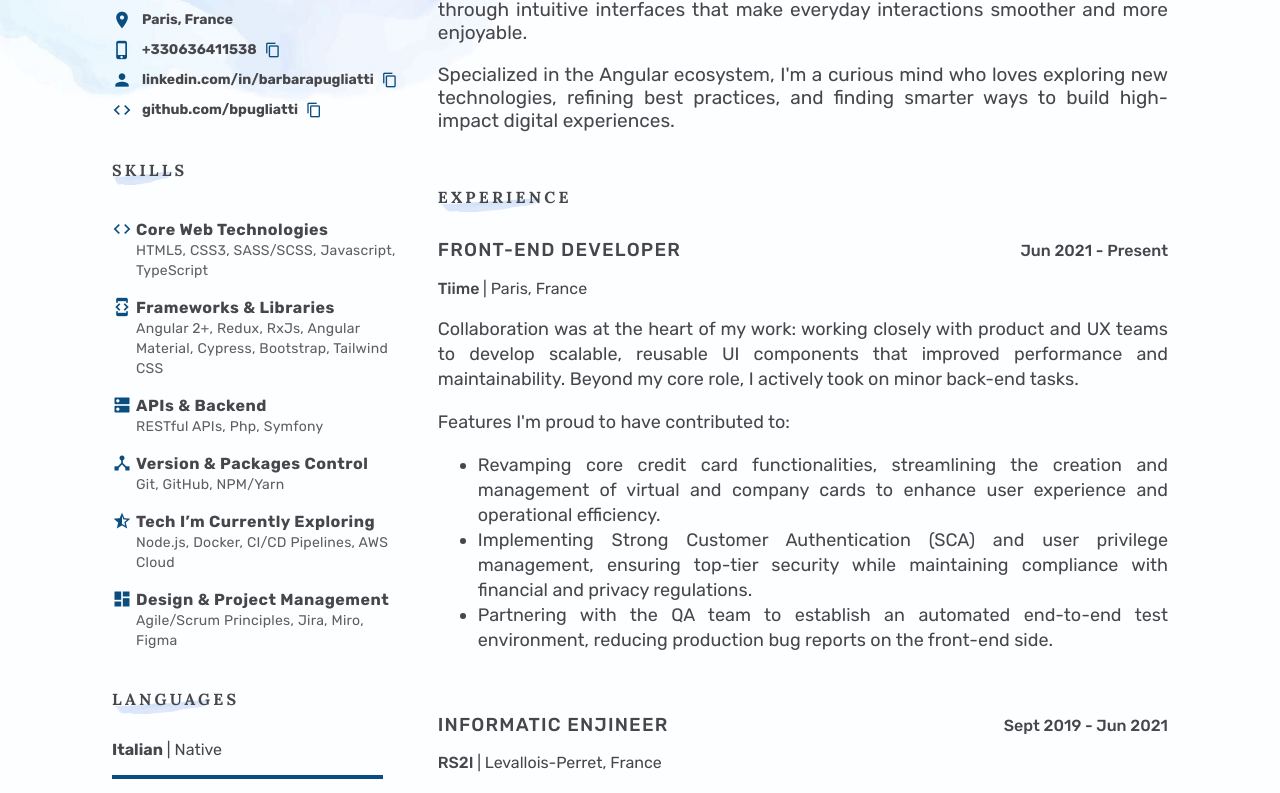
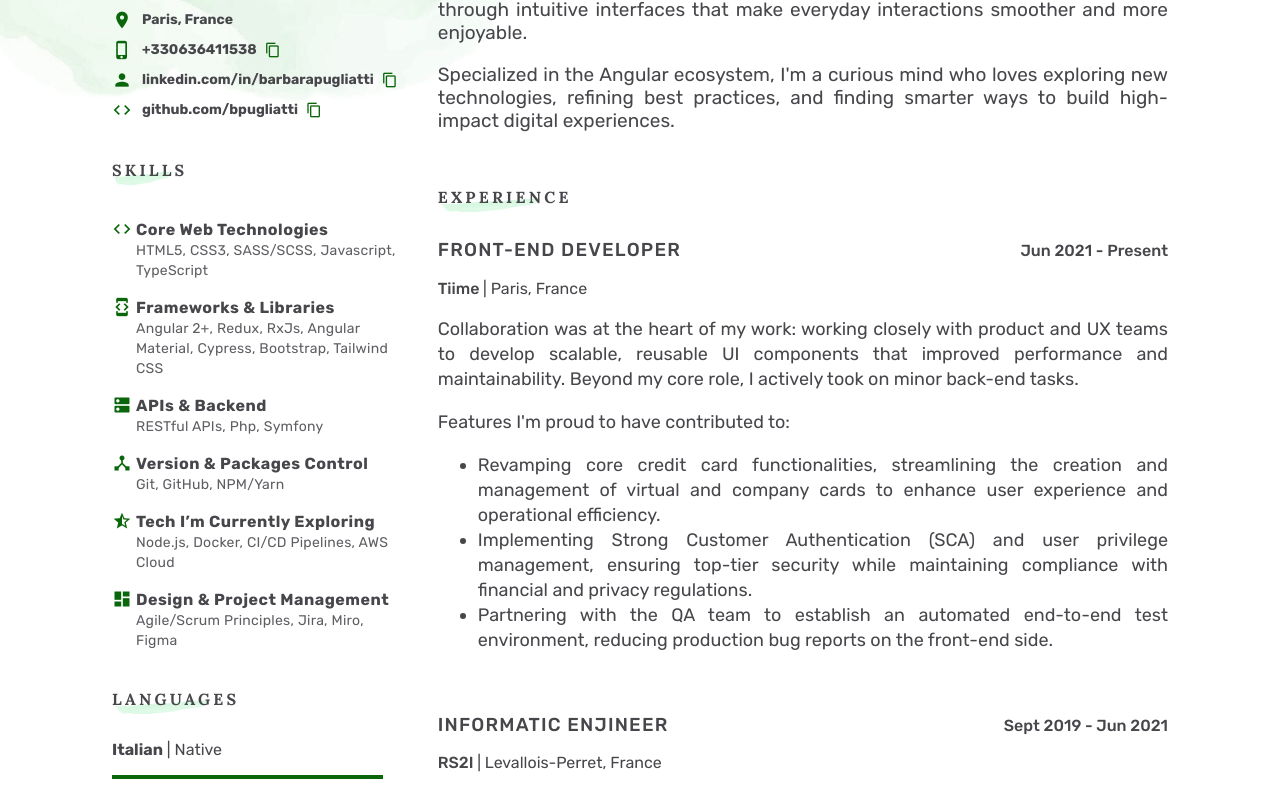
Before and after one commit to bpugliatti/personal-website, an Angular app: page /1/home in a window 1280 px wide. Shown: the part 464-1257 px from the top of the page. Built offline with nearby package versions, Linux system fonts and the light colour scheme.

Commit message:
feat: add green color variant

```diff
--- a/src/app/components/resume-container/resume-container.component.scss
+++ b/src/app/components/resume-container/resume-container.component.scss
@@ -20,6 +20,18 @@
     background-size: 1200px;
     .category-title {
       background: url("../../../../public/illus/watercolor-line-blue.png")
+        no-repeat;
+      background-size: 70% 50%;
+      background-position: 5% 110%;
+    }
+  }
+  &.green {
+    background: custom-theme.get-green(99)
+      url("../../../../public/illus/watercolor-angle-top-green.png") no-repeat;
+    background-position: -150px -250px;
+    background-size: 1200px;
+    .category-title {
+      background: url("../../../../public/illus/watercolor-line-green.png")
         no-repeat;
       background-size: 70% 50%;
       background-position: 5% 110%;
--- a/src/app/core/enum/themes.enum.ts
+++ b/src/app/core/enum/themes.enum.ts
@@ -1,5 +1,6 @@
 export enum Themes {
-  Pink = 'pink',
-  Blue = 'blue',
-  Monochrome = 'monochrome',
+  PINK = 'pink',
+  BLUE = 'blue',
+  MONOCHROME = 'monochrome',
+  GREEN = 'green',
 }
--- a/src/app/core/services/themes.service.ts
+++ b/src/app/core/services/themes.service.ts
@@ -7,7 +7,7 @@ import { Themes } from '../enum/themes.enum';
 })
 export class ThemesService {
   private readonly themeKey = 'selectedTheme';
-  private currentTheme = new BehaviorSubject<Themes>(Themes.Blue);
+  private currentTheme = new BehaviorSubject<Themes>(Themes.GREEN);
 
   setTheme(theme: Themes): void {
     localStorage.setItem(this.themeKey, theme);
--- a/src/styles/_theme-colors.scss
+++ b/src/styles/_theme-colors.scss
@@ -106,6 +106,24 @@ $_palettes: (
     99: #fffbff,
     100: #ffffff,
   ),
+  green-variant: (
+    0: #001100,
+    10: #002a00,
+    20: #004500,
+    25: #005500,
+    30: #0a660a,
+    35: #1b7720,
+    40: #2d8835,
+    50: #4a9f50,
+    60: #69b86a,
+    70: #89d089,
+    80: #a9e8a9,
+    90: #d1f5d1,
+    95: #e8fae8,
+    98: #f2fdf2,
+    99: #fefffe,
+    100: #ffffff,
+  ),
   error: (
     0: #000000,
     10: #410002,
@@ -136,6 +154,7 @@ $_rest: (
 $primary-palette: map.merge(map.get($_palettes, primary), $_rest);
 $secondary-palette: map.merge(map.get($_palettes, secondary), $_rest);
 $tertiary-palette: map.merge(map.get($_palettes, tertiary), $_rest);
+$green-palette: map.merge(map.get($_palettes, green-variant), $_rest);
 $neutral-variant-palette: map.merge(
   map.get($_palettes, neutral-variant),
   $_rest
@@ -168,6 +187,16 @@ $neutral-variant-palette: map.merge(
     @return map.get($neutral, $key);
   } @else {
     @error "Key '#{$key}' not found in neutral palette.";
+  }
+}
+
+@function get-green($key) {
+  $green-variant: map.get($_palettes, green-variant);
+
+  @if map.has-key($green-variant, $key) {
+    @return map.get($green-variant, $key);
+  } @else {
+    @error "Key '#{$key}' not found in green-variant palette.";
   }
 }
 
--- a/src/styles/styles.scss
+++ b/src/styles/styles.scss
@@ -28,6 +28,26 @@ html {
     (
       color: (
         primary: custom-theme.$secondary-palette,
+        tertiary: custom-theme.$tertiary-palette,
+      ),
+      typography: (
+        plain-family: Rubik,
+        brand-family: Open Sans,
+        bold-weight: 900,
+        medium-weight: 500,
+        regular-weight: 300,
+      ),
+      density: 0,
+    )
+  );
+}
+
+@mixin apply-green-mode {
+  color-scheme: light;
+  @include mat.theme(
+    (
+      color: (
+        primary: custom-theme.$green-palette,
         tertiary: custom-theme.$tertiary-palette,
       ),
       typography: (
@@ -111,6 +131,22 @@ mat-list-item {
   );
 }
 
+.container.green {
+  @include apply-green-mode;
+  .custom-icon,
+  a:hover,
+  mat-icon {
+    color: custom-theme.get-green(30) !important;
+    transition: 0.5s;
+  }
+  @include mat.progress-bar-overrides(
+    (
+      active-indicator-color: custom-theme.get-green(30),
+      track-color: custom-theme.get-green(95),
+    )
+  );
+}
+
 .container.monochrome {
   @include apply-monochrome-mode;
   .custom-icon,
```
Also changed, not shown: public/illus/watercolor-angle-top-green.png (added), public/illus/watercolor-line-green.png (added).
